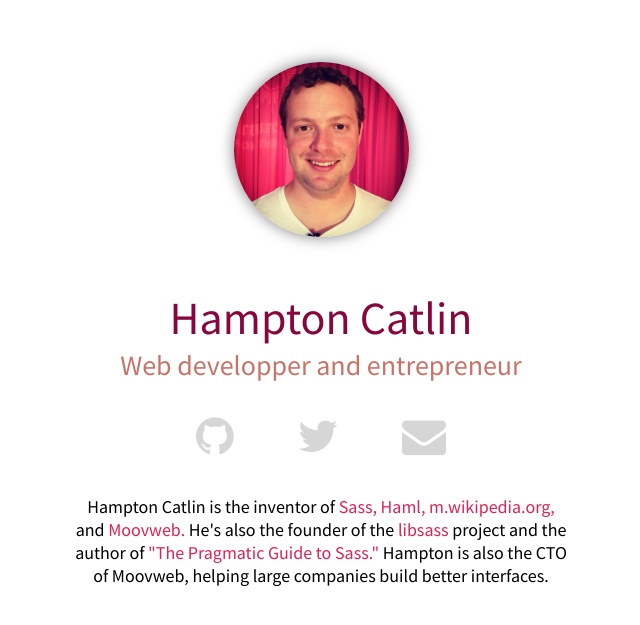
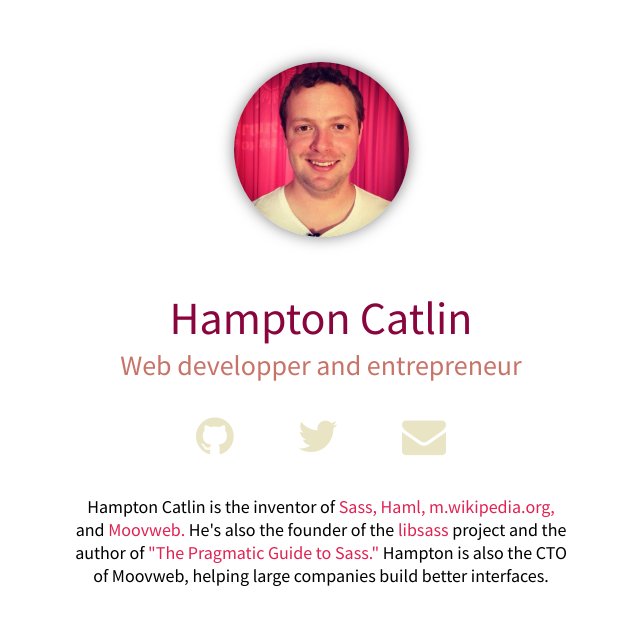
Before and after one commit to HamptonMakes/hamptonmakes.com, a Jekyll site: the page built from index.html, in a window 1280 px wide. Shown: the top 625 px of the page, without its empty margins (319-959 px from the left). Built offline with Jekyll 4.4.1, drawn with Linux system fonts in a browser that asks for light colours; nearby versions of some CDN libraries; Markdown is read by kramdown in place of the engine named in the settings.

Commit message:
had to change social icons color

```diff
--- a/css/style.css
+++ b/css/style.css
@@ -227,7 +227,7 @@
 }
 
 .social a {
-  color: #ccc;
+  color: #E3DEB6;
   opacity: 0.8;
   font-size: 44px;
 }
```
